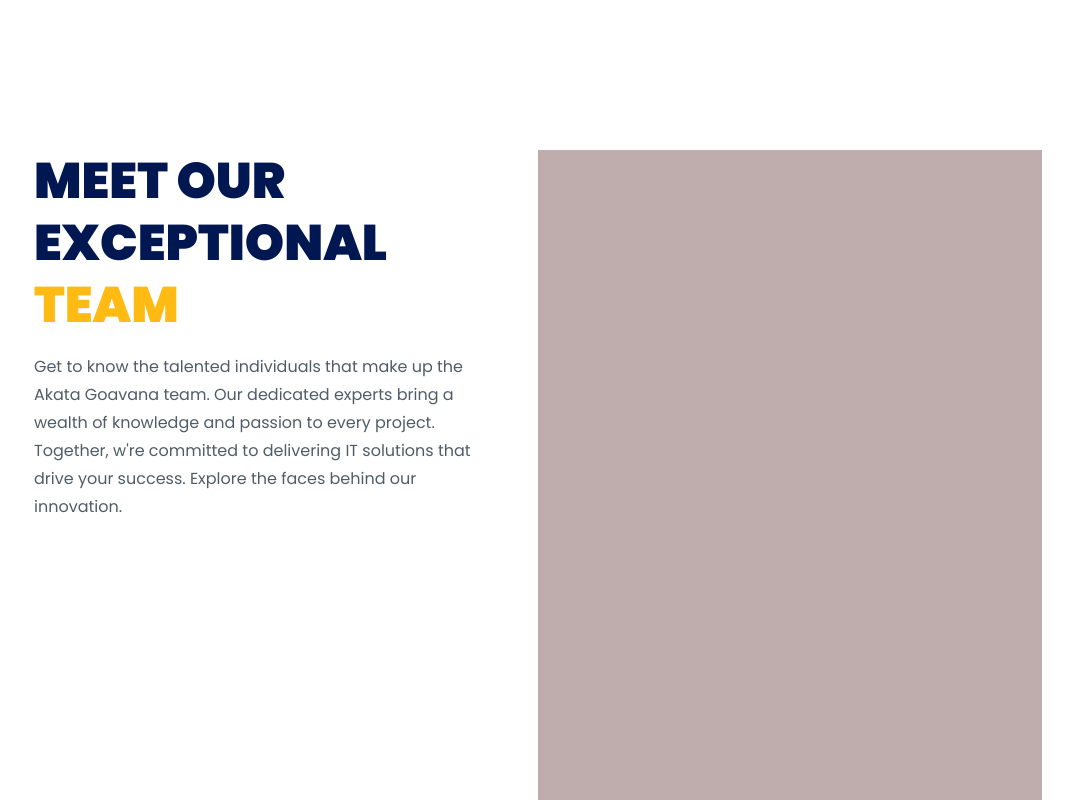
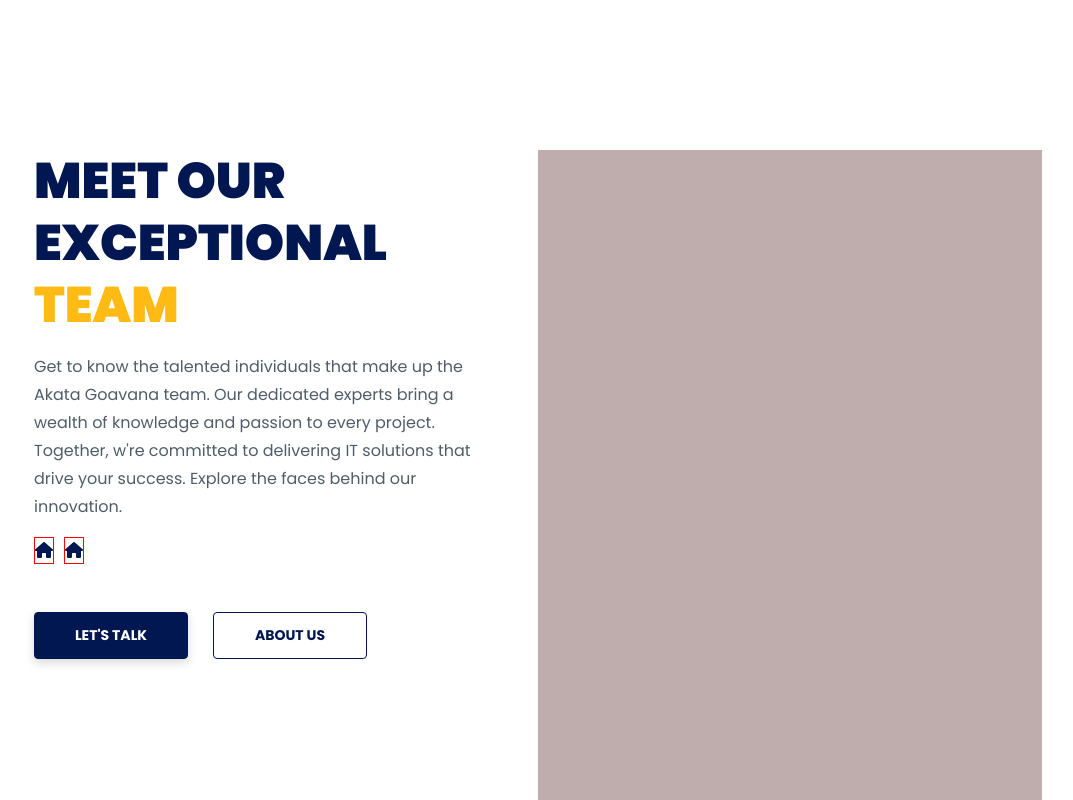
Before and after one commit to maxime-dot/website3, a Next.js app: page / in a window 1280 px wide. Shown: the part 6597-7397 px from the top of the page, without its empty margins (102-1175 px from the left). Built offline with nearby package versions, Linux system fonts and the light colour scheme.

Commit message:
feat: add info on teams

```diff
--- a/src/app/components/sections/teams/Teams.tsx
+++ b/src/app/components/sections/teams/Teams.tsx
@@ -1,6 +1,17 @@
-import React from "react";
+"use client"
+import React, { useState } from "react";
+import { FontAwesomeIcon } from "@fortawesome/react-fontawesome";
+import { faHome } from "@fortawesome/free-solid-svg-icons";
+import Link from "next/link";
 import "./teams.scss";
+import Button from "../../button/normal/Button";
+import ButtonOutline from "../../button/outline/ButtonOutline";
+
 const Teams: React.FC = () => {
+  const [openModal, setOpenModal] = useState(false);
+  const handleOpenModal = () => {
+    setOpenModal(true)
+  }
   return (
     <section className="akata-teams fill-view  container" id="teams">
       <div className="teams-intro d-flex flex-col">
@@ -15,6 +26,26 @@ const Teams: React.FC = () => {
             solutions that drive your success. Explore the faces behind our
             innovation.
           </p>
+          <div className="profile-social-link d-flex flex-row">
+            <Link
+              href={"https://www.facebook.com"}
+              passHref={true}
+              className="social-link"
+            >
+              <FontAwesomeIcon icon={faHome} className="link-icon" />
+            </Link>
+            <Link
+              href={"https://www.facebook.com"}
+              passHref={true}
+              className="social-link"
+            >
+              <FontAwesomeIcon icon={faHome} className="link-icon" />
+            </Link>
+          </div>
+        </div>
+        <div className="intro-ca-button d-flex flex-row">
+          <Button type="button" ariaLabel="send you project requirement" content="LET'S TALK" onClick={handleOpenModal} hoverType="shadowed"  />
+          <ButtonOutline ariaLabel="Get better to know you teams" content="ABOUT US" onClick={handleOpenModal} title="Get Better to know your teams" />
         </div>
       </div>
       <div className="teams-admin-member"></div>
--- a/src/app/components/sections/teams/teams.scss
+++ b/src/app/components/sections/teams/teams.scss
@@ -5,12 +5,24 @@
   .teams-intro {
     width: 100%;
     height: 100%;
+    gap: 48px;
 
     .intro-title {
       gap: 16px;
       .team-intro-description {
         max-width: 441px;
       }
+      .profile-social-link {
+        gap: 10px;
+        .social-link {
+          text-decoration: none;
+          color: var(--goavana-blue);
+          border: 1px solid red;
+        }
+      }
+    }
+    .intro-ca-button{
+      gap: 25px;
     }
   }
   .teams-admin-member {
```
